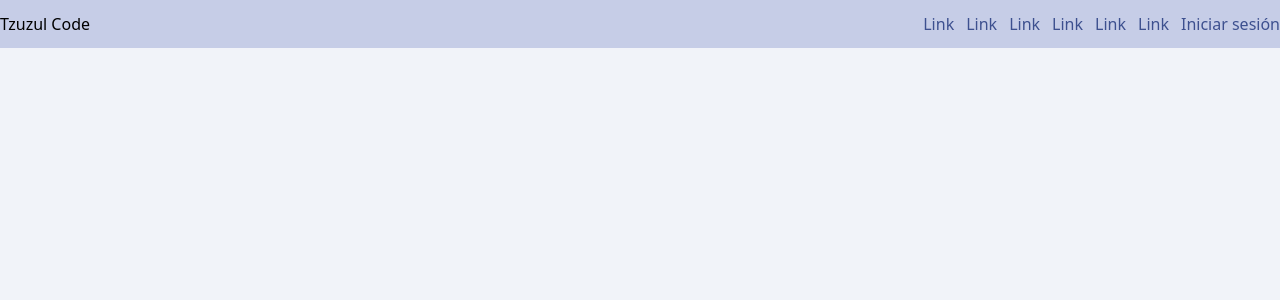
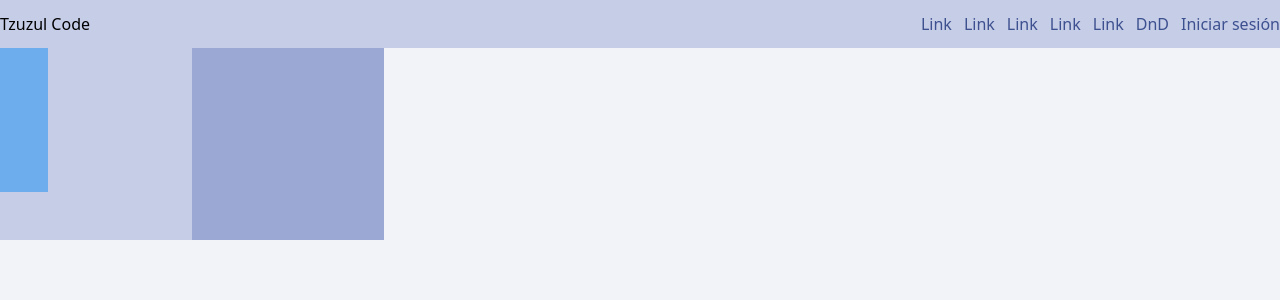
Before and after one commit to tzuzulcode/frontend-react-enero2022, a React (Create React App) app in the folder redux-app/: page /drag_and_drop in a window 1280 px wide. Shown: the top 300 px of the page. Built offline with nearby package versions, Linux system fonts and the light colour scheme; no server answers.

Commit message:
Axios agregado

```diff
--- a/redux-app/package.json
+++ b/redux-app/package.json
@@ -7,7 +7,9 @@
     "@testing-library/jest-dom": "^5.16.2",
     "@testing-library/react": "^12.1.3",
     "@testing-library/user-event": "^13.5.0",
+    "axios": "^0.26.1",
     "react": "^17.0.2",
+    "react-beautiful-dnd": "^13.1.0",
     "react-dom": "^17.0.2",
     "react-icons": "^4.3.1",
     "react-redux": "^7.2.6",
--- a/redux-app/src/App.js
+++ b/redux-app/src/App.js
@@ -3,6 +3,7 @@ import { useDispatch } from 'react-redux';
 import {BrowserRouter,Routes,Route} from 'react-router-dom'
 import Navbar from './components/Navbar';
 import { validate } from './features/user/userSlice';
+import DragAndDrop from './pages/DragAndDrop';
 import Home from './pages/Home';
 import Login from './pages/Login';
 import MyTeams from './pages/MyTeams';
@@ -25,6 +26,7 @@ function App() {
           <Route path="/" element={<Home/>}/>
           <Route path="/login" element={<Login/>}/>
           <Route path="/my_teams" element={<MyTeams/>}/>
+          <Route path="/drag_and_drop" element={<DragAndDrop/>}/>
         </Routes>
         </div>
       </BrowserRouter>
--- /dev/null
+++ b/redux-app/src/api/index.js
@@ -0,0 +1,21 @@
+import axios from "axios"
+
+
+const instance = axios.create({
+    baseURL:"http://localhost:4000"
+})
+
+const get = async (url)=>{
+    return await instance.get(url,{
+        withCredentials:true
+    })
+}
+
+const post = async (url,data)=>{
+    return await instance.post(url,data,{
+        withCredentials:true
+    })
+}
+
+export default instance
+export {get,post}
--- a/redux-app/src/components/Navbar.jsx
+++ b/redux-app/src/components/Navbar.jsx
@@ -27,7 +27,7 @@ export default function Navbar() {
               <NavItem to="/" title={"Link"}/>
               <NavItem to="/" title={"Link"}/>
               <NavItem to="/" title={"Link"}/>
-              <NavItem to="/" title={"Link"}/>
+              <NavItem to="/drag_and_drop" title={"DnD"}/>
               {logged&&<NavItem to="/my_teams" title={"My teams"}/>}
 
               {logged?<li onClick={signOut}>Cerrar sesión</li>:<NavItem to="/login" title={"Iniciar sesión"}/>}
--- a/redux-app/src/features/user/userSlice.js
+++ b/redux-app/src/features/user/userSlice.js
@@ -1,27 +1,18 @@
 import {createAsyncThunk, createSlice} from '@reduxjs/toolkit'
+import { post } from '../../api'
 
 
-// export const login = createAsyncThunk("user/login",async (credentials,thunkAPI)=>{
-//     const response = await fetch("https://backendtzuzulcode.wl.r.appspot.com/auth/login",{
-//             method:"POST",
-//             credentials:'include',
-//             headers:{
-//                 "Content-Type":"application/json"
-//             },
-//             body:JSON.stringify({
-//                 email:credentials.email,
-//                 password:credentials.password
-//             })
-//         })
-//     const data = await response.json()
-//     if(!data.id){
-//         //action.payload del reducer (rejected)
-//         return thunkAPI.rejectWithValue(data)
-//     }
+export const login = createAsyncThunk("user/login",async (credentials,thunkAPI)=>{
+    const response = await post("/auth/login",{
+        email:credentials.email,
+        password:credentials.password
+    })
 
-//     //action.payload del reducer (fullfilled)
-//     return data
-// })
+    console.log(response.data)
+
+    //action.payload del reducer (fullfilled)
+    return response.data
+})
 
 // export const validate = createAsyncThunk("user/validate",async (params,thunkAPI)=>{
 //     const response = await fetch("https://backendtzuzulcode.wl.r.appspot.com/auth/validate",{
@@ -87,26 +78,26 @@ const userSlice = createSlice({
         }
     },
     // Thunks
-    // extraReducers(builder){
-    //     builder.addCase(login.pending,(state,action)=>{
-    //         state.loading = true
-    //         state.error = false
-    //         state.message = ""
-    //         state.name = ""
-    //     })
+    extraReducers(builder){
+        builder.addCase(login.pending,(state,action)=>{
+            state.loading = true
+            state.error = false
+            state.message = ""
+            state.name = ""
+        })
 
-    //     builder.addCase(login.fulfilled,(state,action)=>{
-    //         state.loading = false
-    //         state.logged = true
-    //         state.error = false
-    //         state.name = action.payload.firstName
-    //     })
+        builder.addCase(login.fulfilled,(state,action)=>{
+            state.loading = false
+            state.logged = true
+            state.error = false
+            state.name = action.payload.name
+        })
 
-    //     builder.addCase(login.rejected,(state,action)=>{
-    //         state.loading = false
-    //         state.error = true
-    //         state.message = action.payload.message
-    //     })
+        builder.addCase(login.rejected,(state,action)=>{
+            state.loading = false
+            state.error = true
+            state.message = action.payload.message
+        })
 
     //     builder.addCase(validate.pending,(state,action)=>{
     //         state.loading = true
@@ -142,8 +133,8 @@ const userSlice = createSlice({
     //         state.message = "Error"
     //         state.loading = false
     //     })
-    // }
+    }
 })
 
-export const {login,logout,validate} = userSlice.actions // Esto se utiliza en el dispatch
+export const {logout,validate} = userSlice.actions // Esto se utiliza en el dispatch
 export default userSlice.reducer // Esto en el store
--- /dev/null
+++ b/redux-app/src/pages/DragAndDrop.jsx
@@ -0,0 +1,60 @@
+import React,{useEffect, useRef} from 'react'
+
+export default function DragAndDrop() {
+
+    const dragElement = useRef()
+
+    const start = (event) =>{
+        console.log(event)
+        event.target.style.backgroundColor = "red"
+        dragElement.current = event.target
+    }
+
+    const drop = (event)=>{
+        event.target.appendChild(dragElement.current)
+        console.log(event)
+        event.target.style.backgroundColor = "green"
+    }
+    const drop2 = (event)=>{
+        event.target.appendChild(dragElement.current)
+        console.log(event)
+        event.target.style.backgroundColor = "green"
+    }
+
+    const over = (event) => {
+        event.preventDefault()
+        event.target.style.backgroundColor = "blue"
+    }
+    const over2 = (event) => {
+        event.preventDefault()
+        event.target.style.backgroundColor = "blue"
+    }
+    const leave = (event)=>{
+        event.target.style.backgroundColor = ""
+    }
+
+    useEffect(()=>{
+        fetch("http://localhost:4000/api/ejemplo")
+
+    },[])
+
+  return (
+    <div className='flex'>
+        <div className='bg-lavender-300 w-48 h-48' onDrop={drop2} onDragOver={over2} onDragLeave={leave}>
+            <div className='bg-beau-500 w-12 h-12' draggable={true} onDragStart={start}>
+
+            </div>
+            <div className='bg-beau-500 w-12 h-12' draggable={true} onDragStart={start}>
+
+            </div>
+            <div className='bg-beau-500 w-12 h-12' draggable={true} onDragStart={start}>
+
+            </div>
+
+        </div>
+        <div className='bg-lavender-500 w-48 h-48' onDragOver={over} onDrop={drop}>
+
+        </div>
+    </div>
+  )
+}
```
Also changed, not shown: 1 other file (tests, documents, lock files or other folders).
